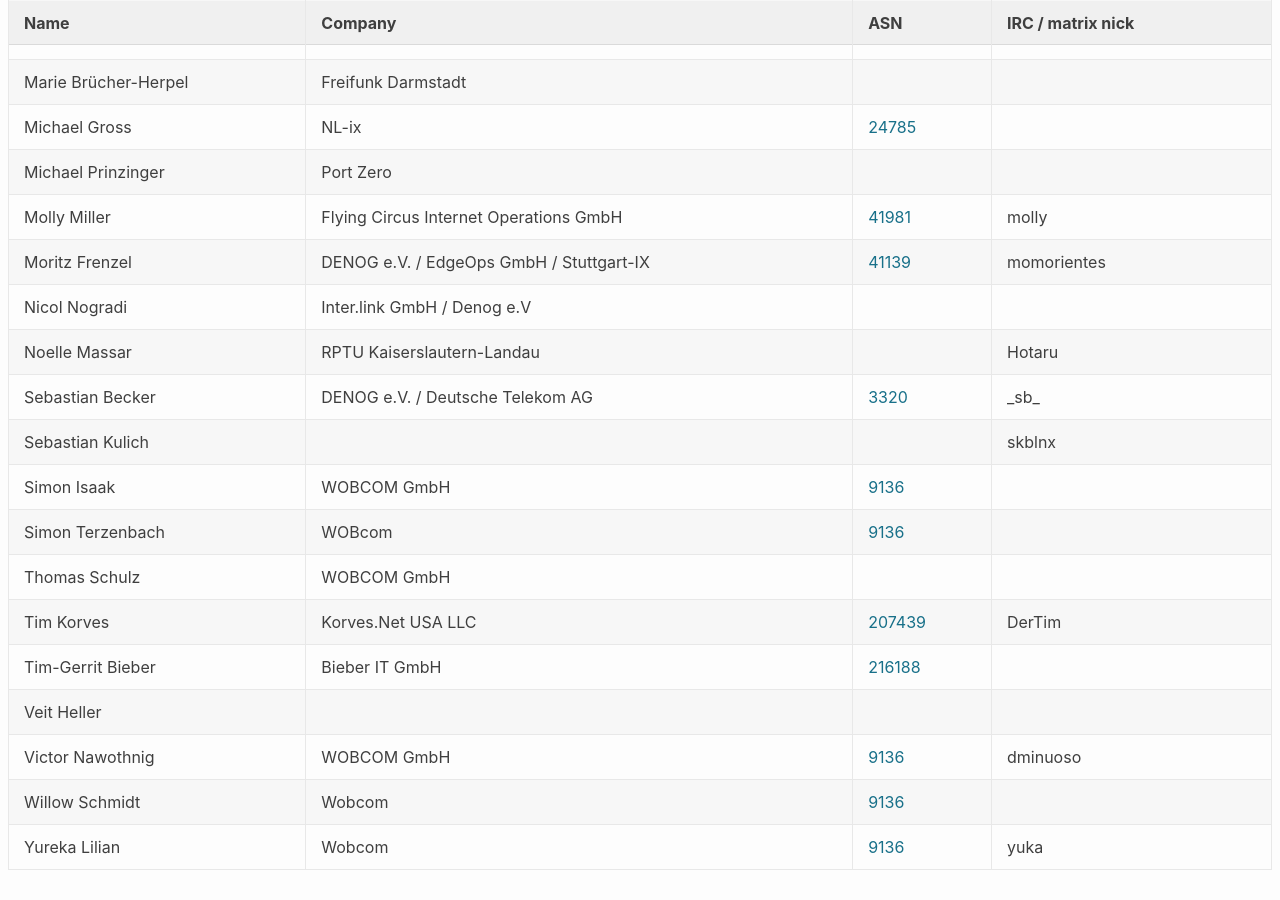
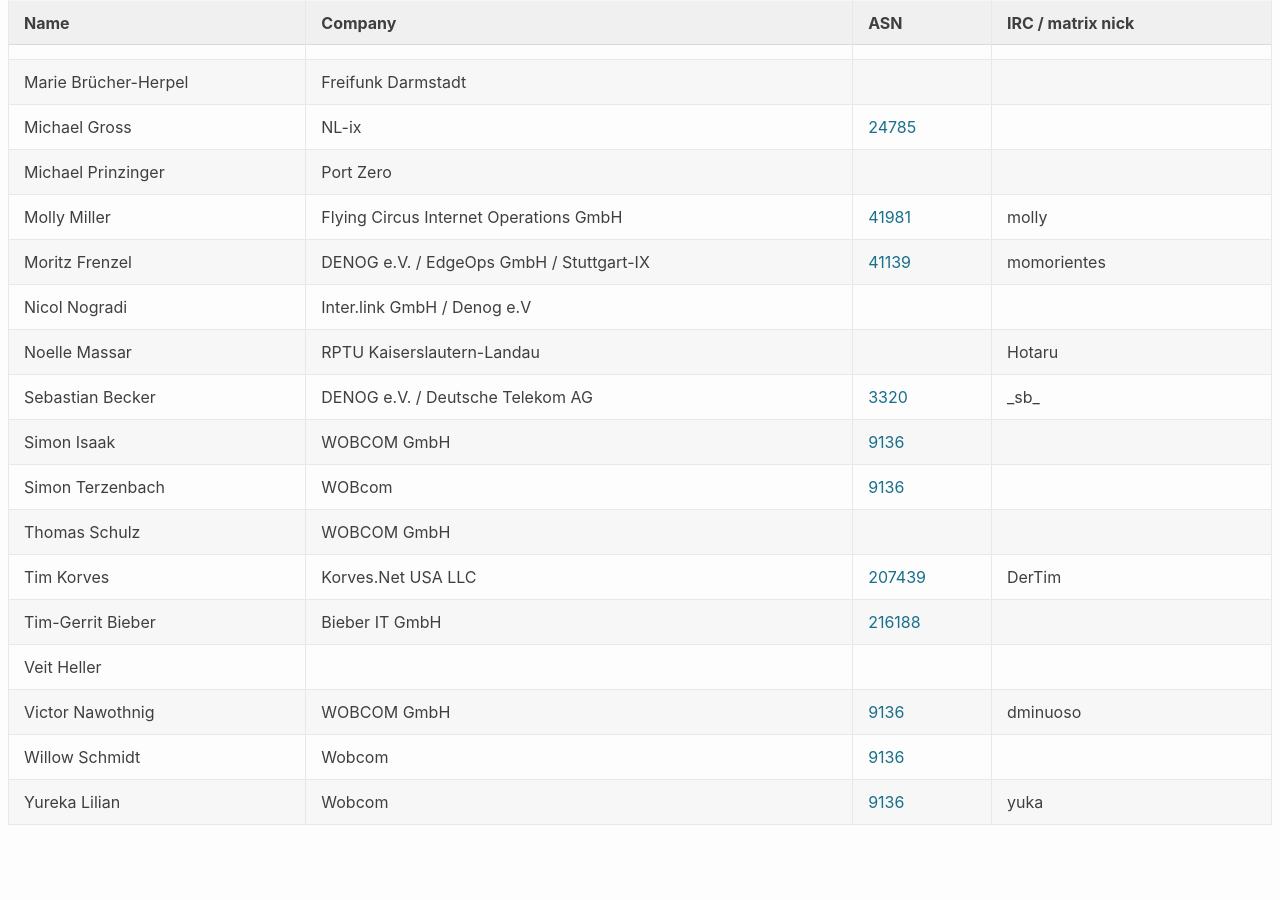
Before and after one commit to denog/pretix-attendeelist, a Jekyll site: the page built from denogmeetup25-04/index.markdown, in a window 1280 px wide and 900 px high, scrolled down 1209 px. Built offline with Jekyll 4.4.1, drawn with Linux system fonts in a browser that asks for light colours; after the commit the page ends 2064 px from its top, so only the background shows below that.

Commit message:
Latest data: Wed May 21 12:14:16 UTC 2025

```diff
--- a/_data/attendees_denogmeetup25-04.json
+++ b/_data/attendees_denogmeetup25-04.json
@@ -210,12 +210,6 @@
     "asn": "3320"
   },
   {
-    "name": "Sebastian Kulich",
-    "company": null,
-    "irc": "skblnx",
-    "asn": null
-  },
-  {
     "name": "Simon Isaak",
     "company": "WOBCOM GmbH",
     "irc": null,
```
